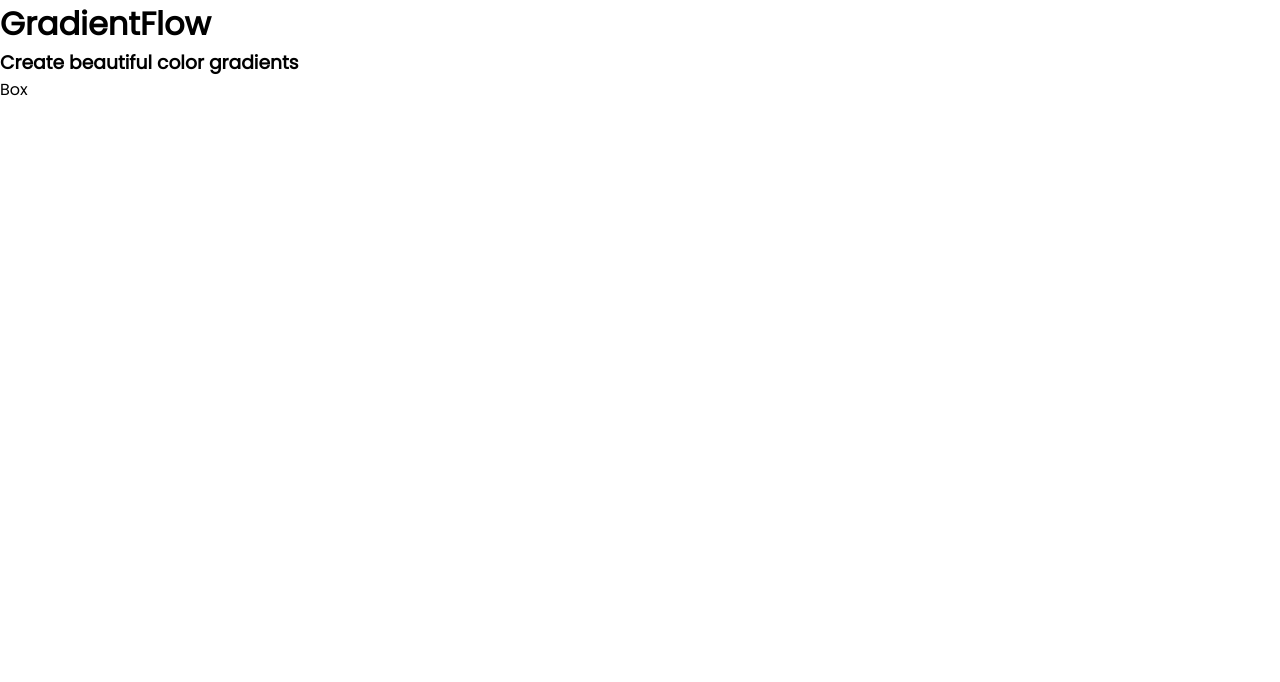
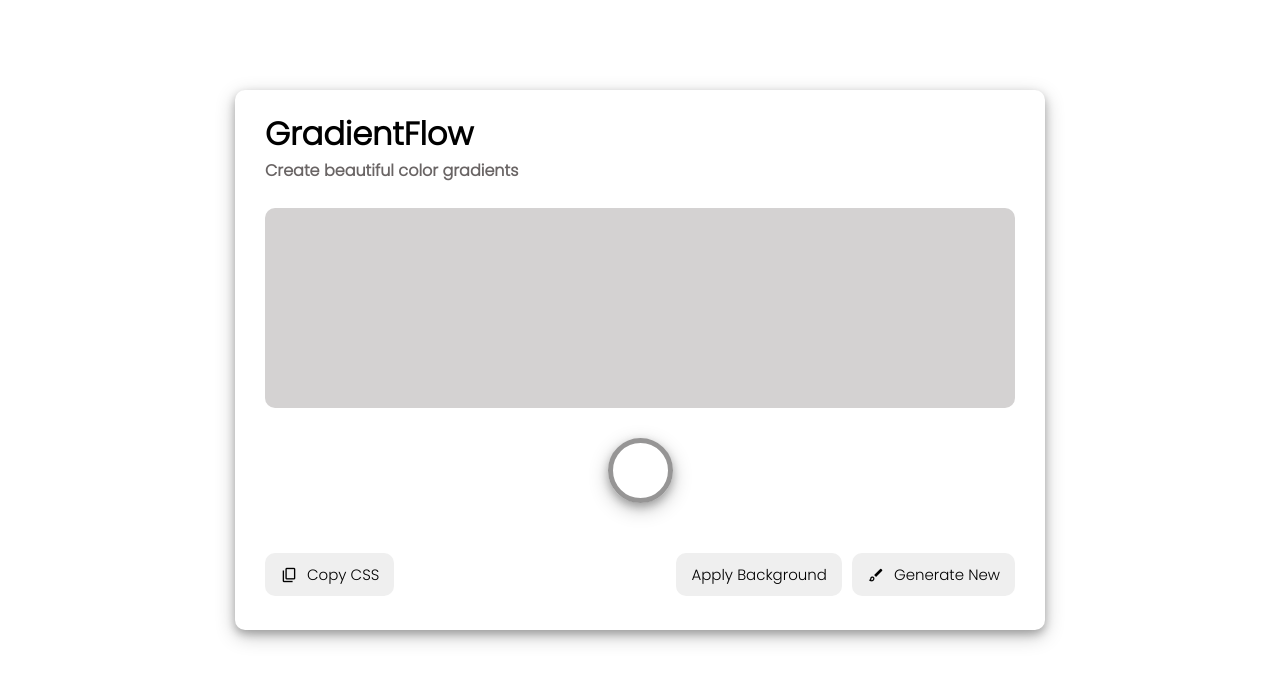
Before and after one commit to aryandas2911/GradientFlow, a React (Vite) app: page / in a window 1280 px wide. Shown: the top 682 px of the page. Built offline with nearby package versions, Linux system fonts and the light colour scheme.

Commit message:
Basic layout complete

```diff
--- a/index.html
+++ b/index.html
@@ -6,8 +6,21 @@
     <link rel="preconnect" href="https://fonts.googleapis.com" />
     <link rel="preconnect" href="https://fonts.gstatic.com" crossorigin />
     <link
-      href="https://fonts.googleapis.com/css2?family=Poppins&display=swap"
+      href="https://fonts.googleapis.com/css2?family=Poppins:wght@300&display=swap"
       rel="stylesheet"
+    />
+
+    <link
+      rel="stylesheet"
+      href="https://fonts.googleapis.com/css2?family=Material+Symbols+Outlined:opsz,wght,FILL,GRAD@24,400,0,0&icon_names=palette"
+    />
+    <link
+      rel="stylesheet"
+      href="https://fonts.googleapis.com/css2?family=Material+Symbols+Outlined:opsz,wght,FILL,GRAD@24,400,0,0&icon_names=content_copy"
+    />
+    <link
+      rel="stylesheet"
+      href="https://fonts.googleapis.com/css2?family=Material+Symbols+Outlined:opsz,wght,FILL,GRAD@24,400,0,0&icon_names=brush"
     />
     <title>GradientFlow</title>
   </head>
--- a/package.json
+++ b/package.json
@@ -10,6 +10,11 @@
     "preview": "vite preview"
   },
   "dependencies": {
+    "@fortawesome/fontawesome-svg-core": "^6.7.2",
+    "@fortawesome/free-brands-svg-icons": "^6.7.2",
+    "@fortawesome/free-regular-svg-icons": "^6.7.2",
+    "@fortawesome/free-solid-svg-icons": "^6.7.2",
+    "@fortawesome/react-fontawesome": "^0.2.2",
     "react": "^19.1.0",
     "react-dom": "^19.1.0"
   },
--- a/src/Components/ColorPreview/ColorPreview.css
+++ b/src/Components/ColorPreview/ColorPreview.css
@@ -0,0 +1,10 @@
+.color-preview{
+    width: 55px;
+    height: 55px;
+    border-radius: 50%;
+    border: 5px solid rgb(150, 149, 149);
+    margin: auto;
+    margin-top: 30px;
+    margin-bottom: 50px;
+    box-shadow: 0 4px 8px 0 rgba(0, 0, 0, 0.25), 0 6px 20px 0 rgba(0, 0, 0, 0.23);
+}
--- a/src/Components/ColorPreview/ColorPreview.jsx
+++ b/src/Components/ColorPreview/ColorPreview.jsx
@@ -0,0 +1,7 @@
+import "./ColorPreview.css";
+
+function ColorPreview() {
+  return <div className="color-preview"></div>;
+}
+
+export default ColorPreview;
--- a/src/Components/GradientFlow/GradientFlow.css
+++ b/src/Components/GradientFlow/GradientFlow.css
@@ -0,0 +1,45 @@
+.container{
+    height: 500px;
+    width: 750px;
+    background-color: white;
+    margin: auto;
+    margin-top: 90px;
+    padding: 20px 30px;
+    border-radius: 10px;
+    box-shadow: 0 4px 8px 0 rgba(0, 0, 0, 0.25), 0 6px 20px 0 rgba(0, 0, 0, 0.23);
+}
+
+h4{
+    color:rgb(105, 100, 100);
+}
+
+button{
+    display: flex;
+    justify-content: center;
+    align-items: center;
+    text-align: center;
+    font-size: 15px;
+    border: none;
+    padding: 10px 15px;
+    border-radius: 10px;
+}
+
+.copy-button span{
+    font-size: 18px;
+    margin-right: 9px;
+}
+
+.gen-button span{
+    font-size: 18px;
+    margin-right: 9px;
+}
+
+.button-container{
+    display: flex;
+    justify-content: space-between;
+}
+
+.right-buttons{
+    display: flex;
+    gap:10px
+}
--- a/src/Components/GradientFlow/GradientFlow.jsx
+++ b/src/Components/GradientFlow/GradientFlow.jsx
@@ -1,12 +1,28 @@
 import Preview from "../GradientPreview/Preview.jsx";
+import "./GradientFlow.css";
+import ColorPreview from "../ColorPreview/ColorPreview.jsx";
 
 function GradientFlow() {
   return (
-    <div>
-      <h1>GradientFlow</h1>
-      <h3>Create beautiful color gradients</h3>
-      <Preview />
-    </div>
+    <>
+      <div className="container">
+        <h1>GradientFlow</h1>
+        <h4>Create beautiful color gradients</h4>
+        <Preview />
+        <ColorPreview />
+        <div className="button-container">
+          <button className="copy-button">
+            <span class="material-symbols-outlined">content_copy</span>Copy CSS
+          </button>
+          <div className="right-buttons">
+            <button className="apply-button">Apply Background</button>
+            <button className="gen-button">
+              <span class="material-symbols-outlined">brush</span>Generate New
+            </button>
+          </div>
+        </div>
+      </div>
+    </>
   );
 }
 
--- a/src/Components/GradientPreview/Preview.css
+++ b/src/Components/GradientPreview/Preview.css
@@ -0,0 +1,7 @@
+.preview-container{
+    height: 200px;
+    width: 750px;
+    margin-top: 25px;
+    background-color: rgb(212, 210, 210);
+    border-radius: 10px;
+}
--- a/src/Components/GradientPreview/Preview.jsx
+++ b/src/Components/GradientPreview/Preview.jsx
@@ -1,3 +1,7 @@
-export default function Preview() {
-  return <div>Box</div>;
+import "./Preview.css";
+
+function Preview() {
+  return <div className="preview-container"></div>;
 }
+
+export default Preview;
```
Also changed, not shown: 1 other file (tests, documents, lock files or other folders).
